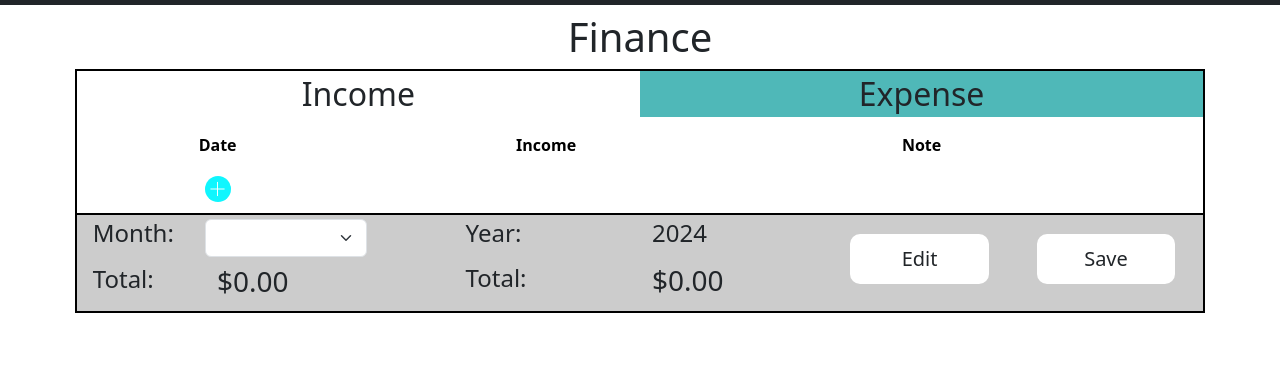
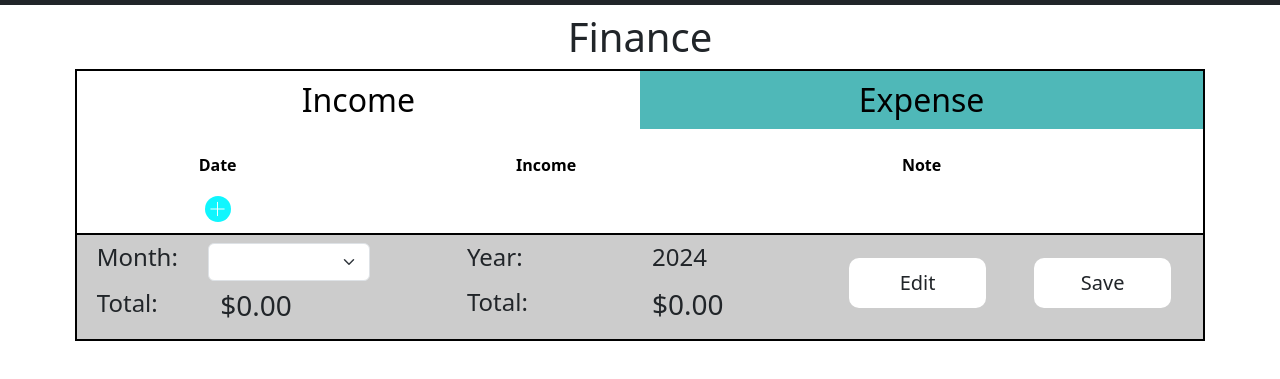
Before and after one commit to LongNguyen2910/BTL, a plain HTML site: page finance/finance.html in a window 1280 px wide. Both pictures are taken after a click on the element "Income". Shown: the part 69-448 px from the top of the page. Drawn offline with nearby package versions, Linux system fonts and the light colour scheme.

Commit message:
finish pj

```diff
--- a/finance/finance.css
+++ b/finance/finance.css
@@ -104,9 +104,7 @@ html, body {
     margin: 0 auto;
 }
 
-.main .right-tab {
-    background-color: #4FB8B8;
-}
+
 
 .wrapper .row {
     margin: 0;
@@ -153,11 +151,25 @@ html, body {
 .expense {
     display: none;
 }
-
-.left-tab.bg {
-    background-color: #4FB8B8;
+.left-tab {
+    color: #fff;
+    padding: 10px;
+    cursor: pointer;
 }
 
-.right-tab.bg {
-    background-color: #fff;
+.right-tab {
+    background-color: #4FB8B8;
+    color: #000;
+    padding: 10px;
+    cursor: pointer;
 }
+.nav {
+    display: flex;
+    justify-content: space-between;
+    width: 100%;
+}
+.left-tab,  .right-tab {
+    flex: 1;
+    text-align: center;
+    cursor: pointer;
+}
--- a/finance/finance.html
+++ b/finance/finance.html
@@ -63,13 +63,12 @@
             </div>
         </div>
     </nav>
-
     <div class="main container-fluid">
         <h1 class="text-center mt-2">Finance</h1>
         <div class="row wrapper">
-            <div class="nav row">
-                <div class="col-6 text-center h2 left-tab mb-0 p-1" onclick="showTab('income')" style="cursor: pointer;">Income</div>
-                <div class="col-6 text-center h2 right-tab mb-0 p-1" onclick="showTab('expense')" style="cursor: pointer;">Expense</div>
+            <div class="nav p-0">
+                <div class="left-tab h2" onclick="showTab('income')" style="cursor: pointer;">Income</div>
+                <div class="right-tab h2" onclick="showTab('expense')" style="cursor: pointer;">Expense</div>
             </div>
             <div class="income p-0" style="display: block;">
                 <div class="content row text-center mt-2" style="max-height: 900px; overflow-y: auto;">
@@ -111,11 +110,11 @@
                     <div class="col-1"></div>
                 </div>
             </div>
-            <div class="row statics p-1">
+            <div class="row statics p-1 p-2">
                 <div class="col p-0">
                     <div class="row container-mt-8">
                         <h4 class="col-4">Month: </h4>
-                        <select id="monthlyIncomeDropdown" class="form-select col-8" style="width: auto;" onchange="displayTotalIncome()">
+                        <select id="monthlyIncomeDropdown" class="form-select col-8" style="width: auto;" onchange="displayTotalIncome()" value="select a month">
                             <option selected>Select a month</option>
                             <option value="0">January</option>
                             <option value="1">February</option>
@@ -157,7 +156,6 @@
             </div>
         </div>
     </div>
-
     <script>
         function showTab(tab) {
             const incomeTab = document.querySelector('.income');
@@ -171,7 +169,6 @@
                 expenseTab.style.display = 'block';
             }
         }
-
         const openProlile = document.querySelector('.js-open-profile');
         const modal = document.querySelector('.user-menu');
         const stopModal = document.querySelector('.js-close-profile');
@@ -188,9 +185,24 @@
             event.stopPropagation();
         });
     </script>
+    <script>
+        document.addEventListener('DOMContentLoaded', function() {
+            document.querySelector('.left-tab').addEventListener('click', function() {
+                this.style.backgroundColor = '#fff';
+                this.style.color = '#000';
 
-    <script src="finance.js"></script>
+                document.querySelector('.right-tab').style.backgroundColor = '#4FB8B8';
+                document.querySelector('.right-tab').style.color = '#000';
+            });
 
+            document.querySelector('.right-tab').addEventListener('click', function() {
+                this.style.backgroundColor = '#fff';
+                this.style.color = '#000';
+                document.querySelector('.left-tab').style.backgroundColor = '#4FB8B8';
+                document.querySelector('.left-tab').style.color = '#000';
+            });
+        });
+        </script>
+        <script src="finance.js"></script>
 </body>
-
 </html>
--- a/finance/finance.js
+++ b/finance/finance.js
@@ -1,6 +1,7 @@
 let isAdding = false;
 let isEditing = false;
 let selectedRow = null;
+var check_date = /^(0?[1-9]|[12][0-9]|3[01])\/(0?[1-9]|1[0-2])$/;
 
 function Add() {
     if (isAdding || isEditing) return;
@@ -39,6 +40,11 @@ function Handle() {
     const dateInput = document.getElementById("date").value;
     const incomeInput = document.getElementById("income").value;
     const noteInput = document.getElementById("note").value; // Default to an empty string if noteInput is empty
+
+    if (!check_date.test(dateInput)) {
+        alert("Ngày không hợp lệ. Vui lòng nhập định dạng DD/MM.");
+        return;
+    }
 
     if (dateInput && incomeInput) {
         const activeTab = document.querySelector('.income').style.display === 'block' ? 'income-finance' : 'expense-finance';
@@ -92,6 +98,16 @@ function Edit() {
         noteCell.innerHTML = `<input type="text" id="editNote" value="${noteCell.textContent}" style="width: 100px;">`;
 
         isEditing = true;
+        document.getElementById("editDate").addEventListener("keyup", function(event) {
+            if (event.key === "Enter") {
+                saveEdit();
+            }
+        });
+        document.getElementById("editIncome").addEventListener("keyup", function(event) {
+            if (event.key === "Enter") {
+                saveEdit();
+            }
+        });
         document.getElementById("editNote").addEventListener("keyup", function(event) {
             if (event.key === "Enter") {
                 saveEdit();
@@ -103,7 +119,12 @@ function Edit() {
         const incomeInput = document.getElementById("editIncome").value;
         const noteInput = document.getElementById("editNote").value;
 
-        if (dateInput && incomeInput && noteInput) {
+        if (!check_date.test(dateInput)) {
+            alert("Ngày không hợp lệ. Vui lòng nhập định dạng DD/MM.");
+            return;
+        }
+
+        if (dateInput && incomeInput) {
             selectedRow.cells[0].textContent = dateInput;
             selectedRow.cells[1].textContent = `$${parseFloat(incomeInput).toFixed(2)}`;
             selectedRow.cells[2].textContent = noteInput;
@@ -201,7 +222,7 @@ displayCurrentYear();
 function calculateTotalIncome() {
     const totalIncome = monthlyIncomes.reduce((acc, income) => acc + income, 0);
     const total = document.getElementById('totalYear');
-    total.textContent = `$${total.toFixed(2)}`;
+    total.textContent = `$${totalIncome.toFixed(2)}`;
 }
 
 document.getElementById('totalYear').textContent = '$0.00';
```
Also changed, not shown: index.html (+1 -1 lines).
